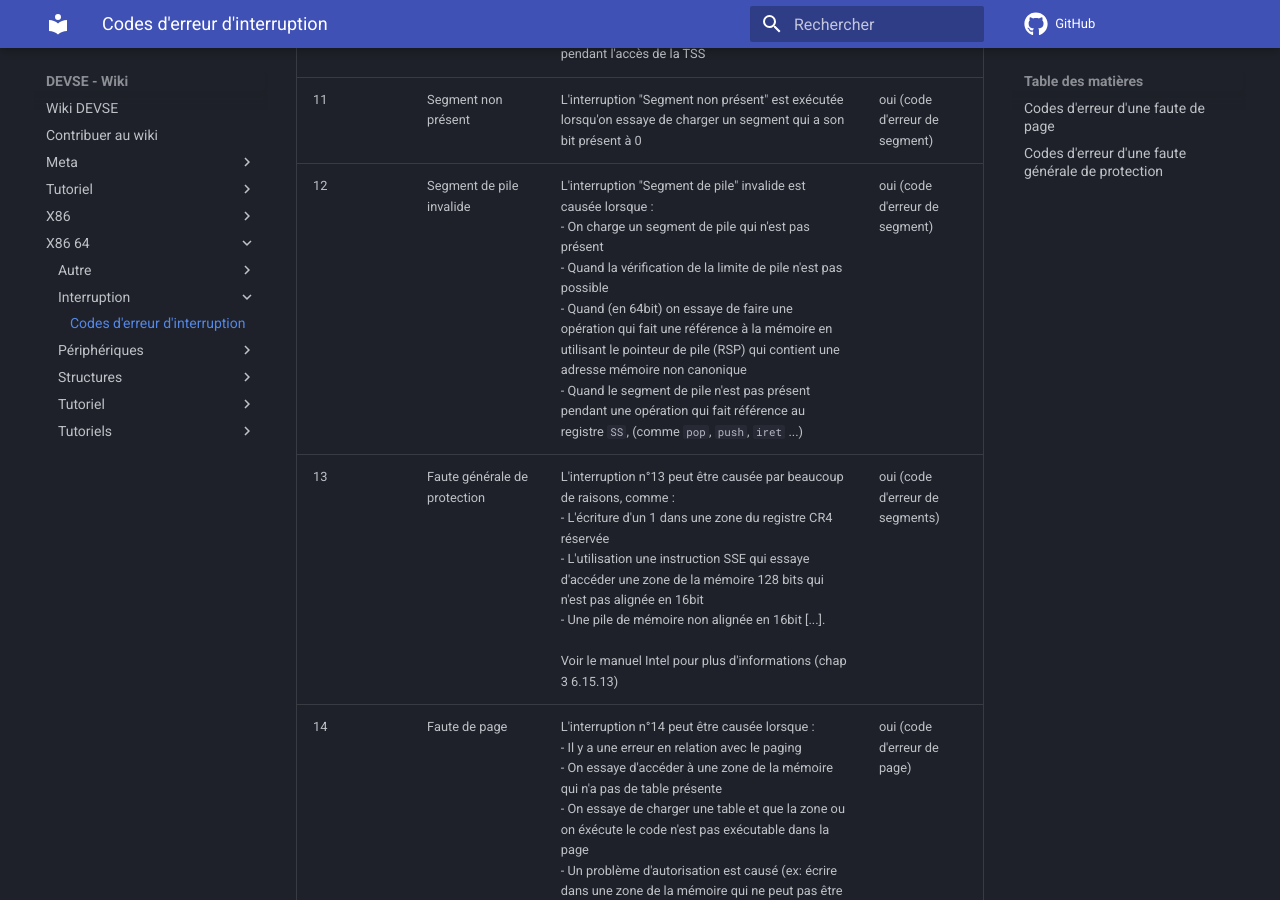
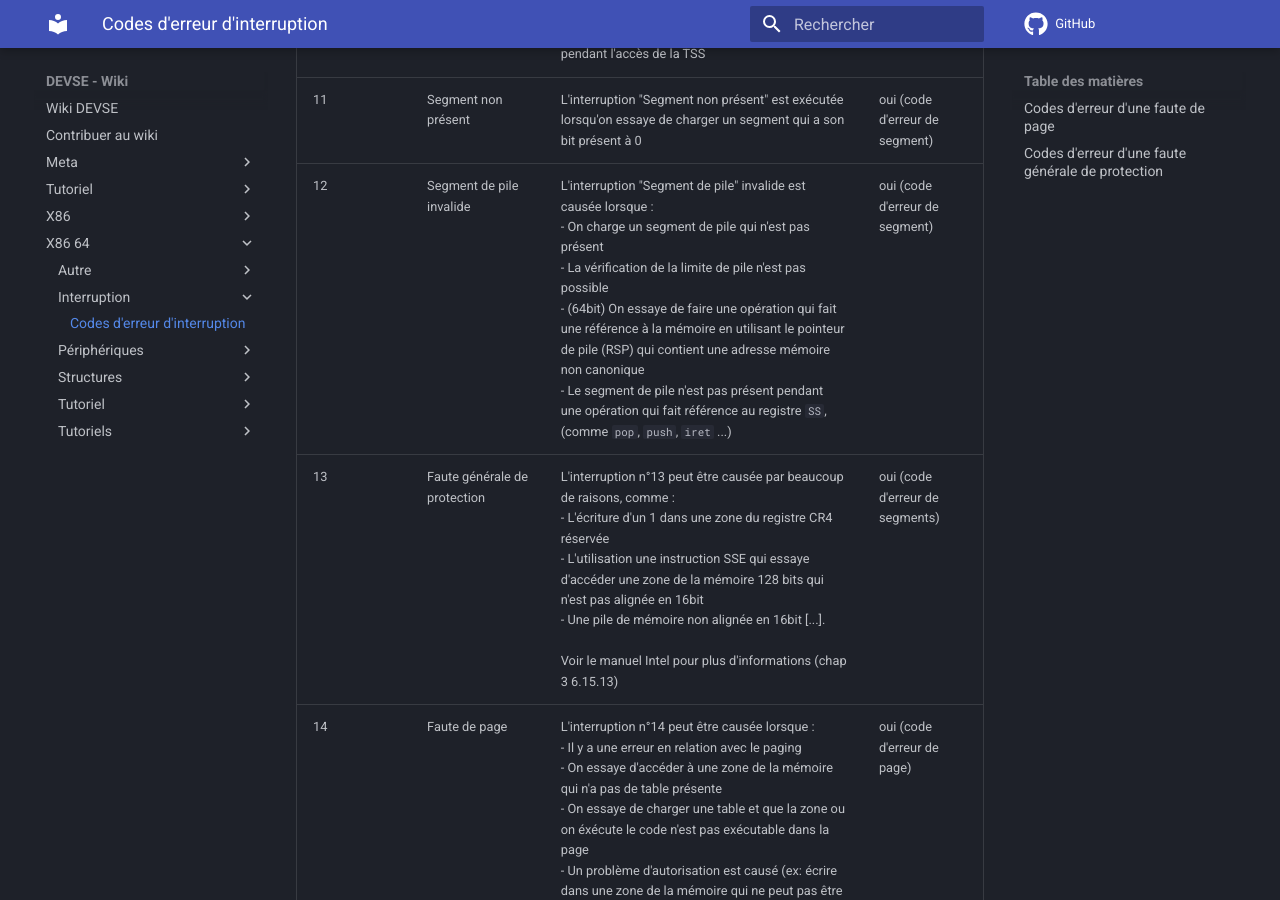
Before and after one commit to devse-org/wiki, an MkDocs documentation site: the page built from docs/x86_64/interruption/CODE_DERREUR.md, in a window 1280 px wide and 900 px high, scrolled down 1310 px. Built offline with MkDocs 1.6.1 and Material for MkDocs 9.7.7, drawn with Linux system fonts in a browser that asks for light colours; comment, search, counter and statistics services are not loaded.

Commit message:
oups : petit oubli

```diff
--- a/docs/x86_64/interruption/CODE_DERREUR.md
+++ b/docs/x86_64/interruption/CODE_DERREUR.md
@@ -19,7 +19,7 @@ Cependant, d'autres ne peuvent pas l'être.
 | 9                         	| Erreur de Segment de coprocesseur  	| Cette erreur n'est plus utilisée.                                                                                                                                                                                                                                                                                                                                                                                                                                                                                    	| non                                    	|
 | 10                        	| TSS invalide                               	| L'interruption TSS invalide est exécutée lorsque le sélecteur de segment pour la TSS est invalide.<br>Causée pendant un changement de tâche ou pendant l'accès de la TSS                                                                                                                                                                                                                                                                                                                                          	| oui (code d'erreur de segment) 	|
 | 11                        	| Segment non présent                    	| L'interruption "Segment non présent" est exécutée lorsqu'on essaye de charger un segment qui a son bit présent à 0                                                                                                                                                                                                                                                                                                                                                                                                  	| oui (code d'erreur de segment) 	|
-| 12                        	| Segment de pile invalide                	| L'interruption "Segment de pile" invalide est causée lorsque :<br>- On charge un segment de pile qui n'est pas présent<br>- Quand la vérification de la limite de pile n'est pas possible<br>- Quand (en 64bit) on essaye de faire une opération qui fait une référence à la mémoire en utilisant le pointeur de pile (RSP) qui contient une adresse mémoire non canonique<br>- Quand le segment de pile n'est pas présent pendant une opération qui fait référence au registre `SS`, (comme `pop`, `push`, `iret` ...) 	| oui (code d'erreur de segment) 	|
+| 12                        	| Segment de pile invalide                	| L'interruption "Segment de pile" invalide est causée lorsque :<br>- On charge un segment de pile qui n'est pas présent<br>- La vérification de la limite de pile n'est pas possible<br>- (64bit) On essaye de faire une opération qui fait une référence à la mémoire en utilisant le pointeur de pile (RSP) qui contient une adresse mémoire non canonique<br>- Le segment de pile n'est pas présent pendant une opération qui fait référence au registre `SS`, (comme `pop`, `push`, `iret` ...) 	| oui (code d'erreur de segment) 	|
 | 13                        	| Faute générale de protection           	| L'interruption n°13 peut être causée par beaucoup de raisons, comme :<br>- L'écriture d'un 1 dans une zone du registre CR4 réservée<br>- L'utilisation une instruction SSE qui essaye d'accéder une zone de la mémoire 128 bits qui n'est pas alignée en 16bit<br>- Une pile de mémoire non alignée en 16bit \[...].<br><br>Voir le manuel Intel pour plus d'informations (chap 3 6.15.13)                                                                                                                                         	| oui (code d'erreur de segments) 	|
 | 14                        	| Faute de page                              	| L'interruption n°14 peut être causée lorsque :<br>- Il y a une erreur en relation avec le paging<br>- On essaye d'accéder à une zone de la mémoire qui n'a pas de table présente<br>- On essaye de charger une table et que la zone ou on éxécute le code n'est pas exécutable dans la page<br>- Un problème d'autorisation est causé (ex: écrire dans une zone de la mémoire qui ne peut pas être écrite) \[...]<br><br>Voir le manuel Intel pour plus d'informations (chap 3 6.15.14)     	| oui (code d'erreur de page)     	|
 | 15                        	| Réservé                                    	| //                                                                                                                                                                                                                                                                                                                                                                                                                                                                                                                 	| non                                    	|
```
